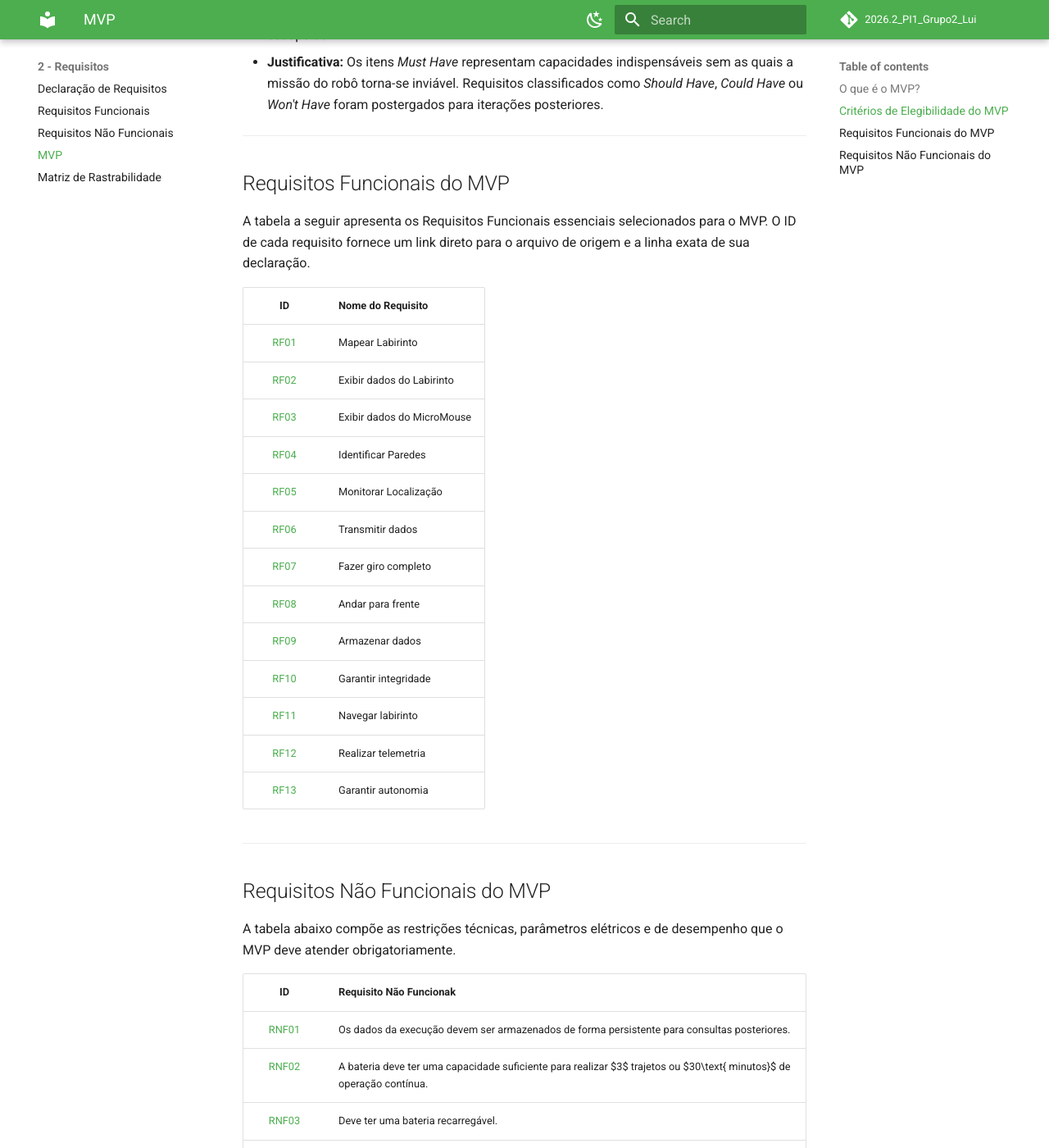
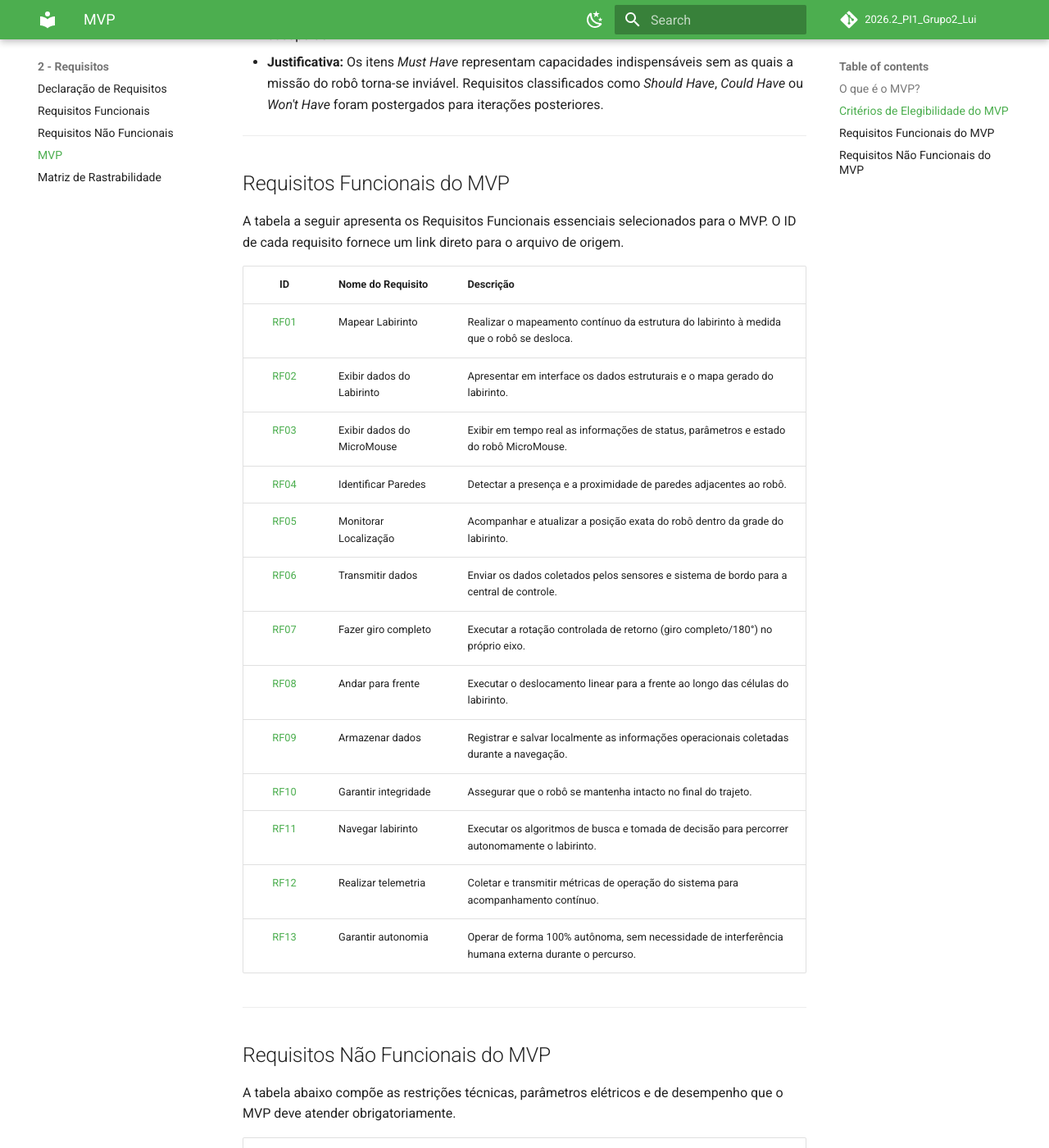
Before and after one commit to fcte-pi1/2026.2_PI1_Grupo2_Lui, an MkDocs documentation site: the page built from docs/2 - Requisitos/MVP.md, in a window 1280 px wide and 1400 px high, scrolled down 771 px. Shown: the whole window at 82% size. Built offline with MkDocs 1.6.1 and Material for MkDocs 9.7.7, drawn with Linux system fonts in a browser that asks for light colours; comment, search, counter and statistics services are not loaded; some of the changed text lies outside the part shown.

Commit message:
docs: Atualizacao MVP

```diff
--- a/docs/2 - Requisitos/MVP.md
+++ b/docs/2 - Requisitos/MVP.md
@@ -23,23 +23,23 @@ A seleção dos requisitos integrantes do MVP baseou-se rigorosamente na metodol
 
 ## Requisitos Funcionais do MVP
 
-A tabela a seguir apresenta os Requisitos Funcionais essenciais selecionados para o MVP. O ID de cada requisito fornece um link direto para o arquivo de origem e a linha exata de sua declaração.
+A tabela a seguir apresenta os Requisitos Funcionais essenciais selecionados para o MVP. O ID de cada requisito fornece um link direto para o arquivo de origem.
 
-| **ID** | **Nome do Requisito** |
-|:------:|------------------------|
-| [RF01](RF.md#L14) | Mapear Labirinto |
-| [RF02](RF.md#L15) | Exibir dados do Labirinto |
-| [RF03](RF.md#L16) | Exibir dados do MicroMouse |
-| [RF04](RF.md#L17) | Identificar Paredes |
-| [RF05](RF.md#L18) | Monitorar Localização |
-| [RF06](RF.md#L19) | Transmitir dados |
-| [RF07](RF.md#L20) | Fazer giro completo |
-| [RF08](RF.md#L21) | Andar para frente |
-| [RF09](RF.md#L22) | Armazenar dados |
-| [RF10](RF.md#L23) | Garantir integridade |
-| [RF11](RF.md#L24) | Navegar labirinto |
-| [RF12](RF.md#L25) | Realizar telemetria |
-| [RF13](RF.md#L26) | Garantir autonomia |
+| **ID** | **Nome do Requisito** | **Descrição** |
+|:------:|------------------------|---------------|
+| [RF01](RF.md#rf-declarados) | Mapear Labirinto | Realizar o mapeamento contínuo da estrutura do labirinto à medida que o robô se desloca. |
+| [RF02](RF.md#rf-declarados) | Exibir dados do Labirinto | Apresentar em interface os dados estruturais e o mapa gerado do labirinto. |
+| [RF03](RF.md#rf-declarados) | Exibir dados do MicroMouse | Exibir em tempo real as informações de status, parâmetros e estado do robô MicroMouse. |
+| [RF04](RF.md#rf-declarados) | Identificar Paredes | Detectar a presença e a proximidade de paredes adjacentes ao robô. |
+| [RF05](RF.md#rf-declarados) | Monitorar Localização | Acompanhar e atualizar a posição exata do robô dentro da grade do labirinto. |
+| [RF06](RF.md#rf-declarados) | Transmitir dados | Enviar os dados coletados pelos sensores e sistema de bordo para a central de controle. |
+| [RF07](RF.md#rf-declarados) | Fazer giro completo | Executar a rotação controlada de retorno (giro completo/180°) no próprio eixo. |
+| [RF08](RF.md#rf-declarados) | Andar para frente | Executar o deslocamento linear para a frente ao longo das células do labirinto. |
+| [RF09](RF.md#rf-declarados) | Armazenar dados | Registrar e salvar localmente as informações operacionais coletadas durante a navegação. |
+| [RF10](RF.md#rf-declarados) | Garantir integridade | Assegurar que o robô se mantenha intacto no final do trajeto. |
+| [RF11](RF.md#rf-declarados) | Navegar labirinto | Executar os algoritmos de busca e tomada de decisão para percorrer autonomamente o labirinto. |
+| [RF12](RF.md#rf-declarados) | Realizar telemetria | Coletar e transmitir métricas de operação do sistema para acompanhamento contínuo. |
+| [RF13](RF.md#rf-declarados) | Garantir autonomia | Operar de forma 100% autônoma, sem necessidade de interferência humana externa durante o percurso. |
 
 ---
 
@@ -47,10 +47,10 @@ A tabela a seguir apresenta os Requisitos Funcionais essenciais selecionados par
 
 A tabela abaixo compõe as restrições técnicas, parâmetros elétricos e de desempenho que o MVP deve atender obrigatoriamente.
 
-| **ID** | **Requisito Não Funcionak** |
+| **ID** | **Requisito Não Funcional** |
 |:------:|---------------|
-| [RNF01](RNF.md#L13) | Os dados da execução devem ser armazenados de forma persistente para consultas posteriores. |
-| [RNF02](RNF.md#L14) | A bateria deve ter uma capacidade suficiente para realizar $3$ trajetos ou $30\text{ minutos}$ de operação contínua. |
-| [RNF03](RNF.md#L15) | Deve ter uma bateria recarregável. |
-| [RNF04](RNF.md#L16) | O robô deve operar em corredores formados por células de $18\text{ cm}^2$. |
-| [RNF05](RNF.md#L17) | O sistema de controle de motores deve garantir que a velocidade e a frenagem impeçam o robô de colidir com as paredes com força suficiente para causar danos físicos à estrutura do labirinto. |
+| [RNF01](RNF.md#rnf-declarados) | Os dados da execução devem ser armazenados de forma persistente para consultas posteriores. |
+| [RNF02](RNF.md#rnf-declarados) | A bateria deve ter uma capacidade suficiente para realizar 3 trajetos ou 30 minutos de operação contínua. |
+| [RNF03](RNF.md#rnf-declarados) | Deve ter uma bateria recarregável. |
+| [RNF04](RNF.md#rnf-declarados) | O robô deve operar em corredores formados por células de 18 cm². |
+| [RNF05](RNF.md#rnf-declarados) | O sistema de controle de motores deve garantir que a velocidade e a frenagem impeçam o robô de colidir com as paredes com força suficiente para causar danos físicos à estrutura do labirinto. |
```
Also changed, not shown: docs/2 - Requisitos.md (deleted, +0 -43 lines), docs/figs/README.md (deleted, +0 -1 lines).
